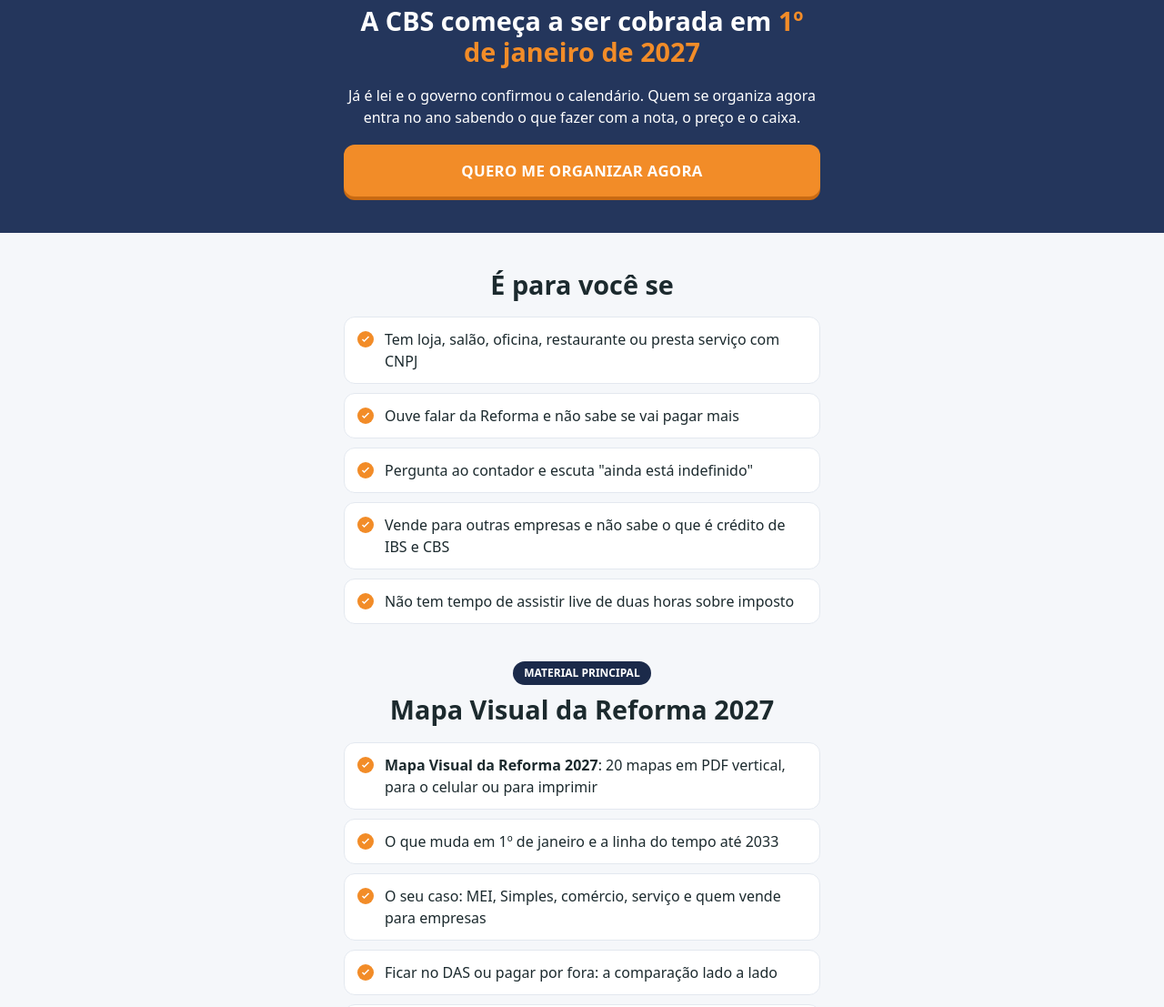
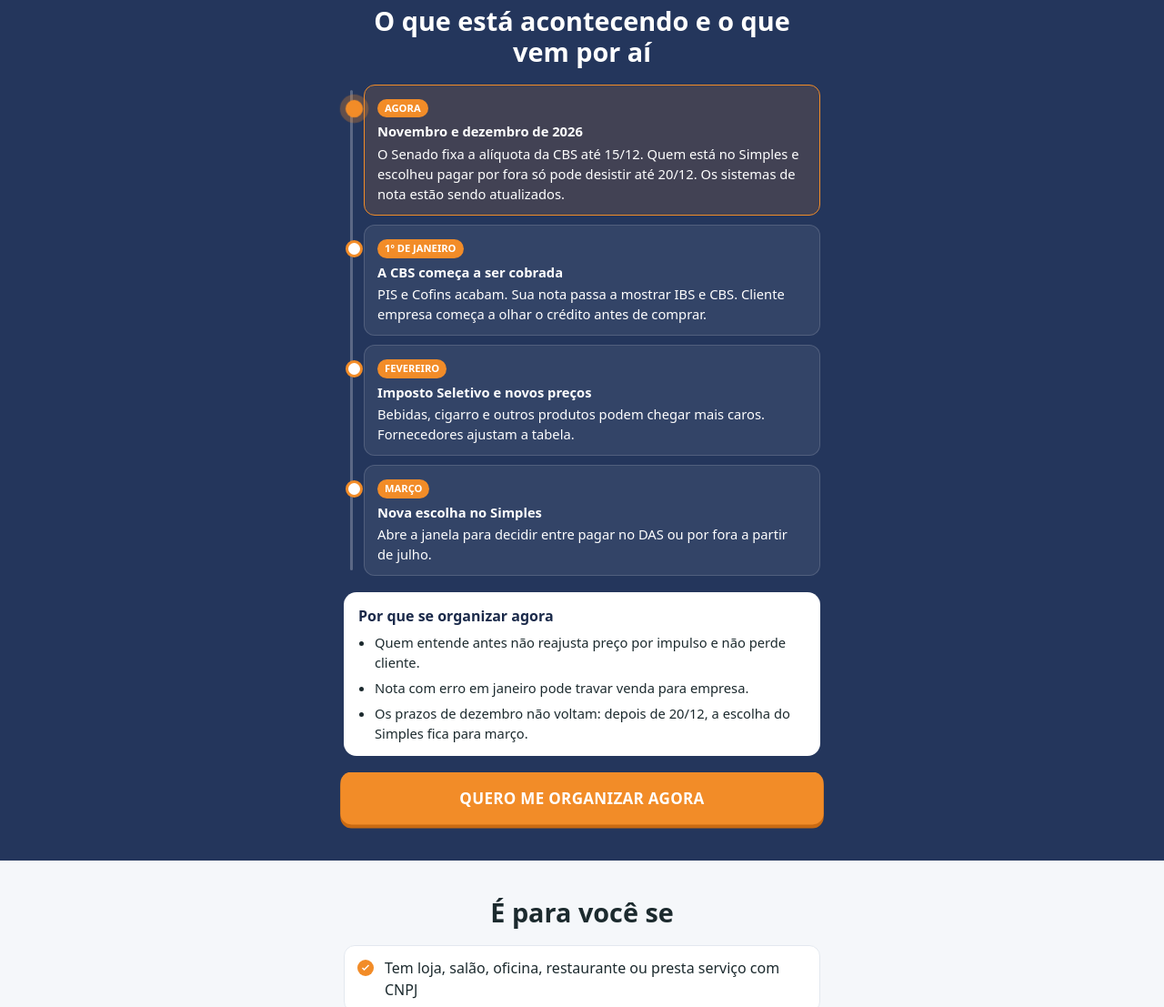
Before and after one commit to gistavolmello931/mapavisualreforma2027, a plain HTML site: page index.html in a window 1280 px wide. Shown: the part 2420-3527 px from the top of the page at 91% size. Drawn offline with Linux system fonts and the light colour scheme.

Commit message:
Add files via upload

```diff
--- a/index.html
+++ b/index.html
@@ -122,6 +122,17 @@ footer .marca{font-weight:800;color:var(--ouro);font-size:1rem}
 .barra .btn{width:auto;flex:0 0 auto;padding:12px 18px;font-size:.95rem}
 body{padding-bottom:0}
 @media (max-height:620px){.hero img{max-height:165px}.hero p{font-size:.9rem;margin:4px 0 8px}}
+.linha{position:relative;margin:4px 0 18px;padding-left:22px;text-align:left}
+.linha::before{content:"";position:absolute;left:7px;top:6px;bottom:6px;width:3px;background:rgba(255,255,255,.25);border-radius:3px}
+.pt{position:relative;background:rgba(255,255,255,.07);border:1px solid rgba(255,255,255,.15);border-radius:12px;padding:12px 14px;margin-bottom:10px;font-size:.92rem}
+.pt::before{content:"";position:absolute;left:-21px;top:16px;width:13px;height:13px;border-radius:50%;background:#fff;border:3px solid var(--ouro)}
+.pt span{display:inline-block;background:var(--ouro);color:#fff;font-size:.7rem;font-weight:800;padding:2px 8px;border-radius:99px;margin-bottom:4px}
+.pt b{display:block;color:#fff;margin-bottom:2px}
+.agora{border-color:var(--ouro);background:rgba(242,140,40,.15)}
+.agora::before{background:var(--ouro);box-shadow:0 0 0 6px rgba(242,140,40,.3);animation:pulso 1.6s infinite}
+.porque{background:#fff;color:var(--texto);border-radius:14px;padding:14px 16px;margin-bottom:18px;text-align:left}
+.porque b{display:block;color:var(--azul);margin-bottom:6px}
+.porque ul{padding-left:18px;display:grid;gap:6px;font-size:.92rem}
 </style>
 </head>
 <body>
@@ -184,12 +195,25 @@ body{padding-bottom:0}
   </div>
 </section>
 
-<!-- 4. URGÊNCIA -->
+<!-- 4. URGÊNCIA: AGORA, DEPOIS E POR QUÊ -->
 <section class="urg">
   <div class="wrap">
-    <h2>A CBS começa a ser cobrada em <strong>1º de janeiro de 2027</strong></h2>
-    <p>Já é lei e o governo confirmou o calendário. Quem se organiza agora entra no ano sabendo o que fazer com a nota, o preço e o caixa.</p>
-    <a class="btn" href="#planos">QUERO ME ORGANIZAR AGORA</a>
+    <h2>O que está acontecendo e o que vem por aí</h2>
+    <div class="linha">
+      <div class="pt rv agora"><span>AGORA</span><b>Novembro e dezembro de 2026</b>O Senado fixa a alíquota da CBS até 15/12. Quem está no Simples e escolheu pagar por fora só pode desistir até 20/12. Os sistemas de nota estão sendo atualizados.</div>
+      <div class="pt rv"><span>1º DE JANEIRO</span><b>A CBS começa a ser cobrada</b>PIS e Cofins acabam. Sua nota passa a mostrar IBS e CBS. Cliente empresa começa a olhar o crédito antes de comprar.</div>
+      <div class="pt rv"><span>FEVEREIRO</span><b>Imposto Seletivo e novos preços</b>Bebidas, cigarro e outros produtos podem chegar mais caros. Fornecedores ajustam a tabela.</div>
+      <div class="pt rv"><span>MARÇO</span><b>Nova escolha no Simples</b>Abre a janela para decidir entre pagar no DAS ou por fora a partir de julho.</div>
+    </div>
+    <div class="porque rv">
+      <b>Por que se organizar agora</b>
+      <ul>
+        <li>Quem entende antes não reajusta preço por impulso e não perde cliente.</li>
+        <li>Nota com erro em janeiro pode travar venda para empresa.</li>
+        <li>Os prazos de dezembro não voltam: depois de 20/12, a escolha do Simples fica para março.</li>
+      </ul>
+    </div>
+    <a class="btn pulsa" href="#planos">QUERO ME ORGANIZAR AGORA</a>
   </div>
 </section>
 
```
